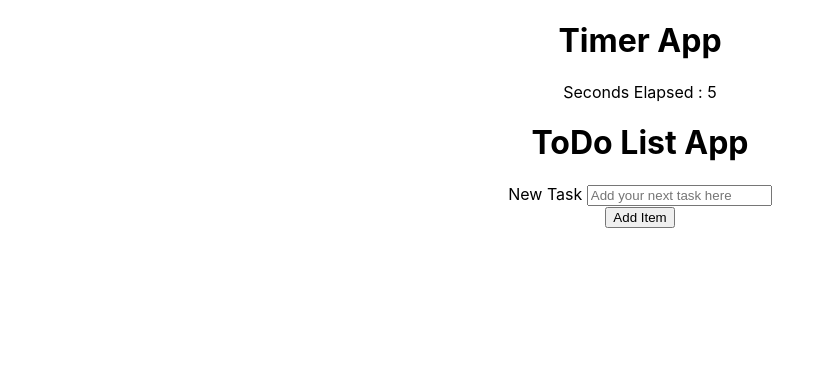
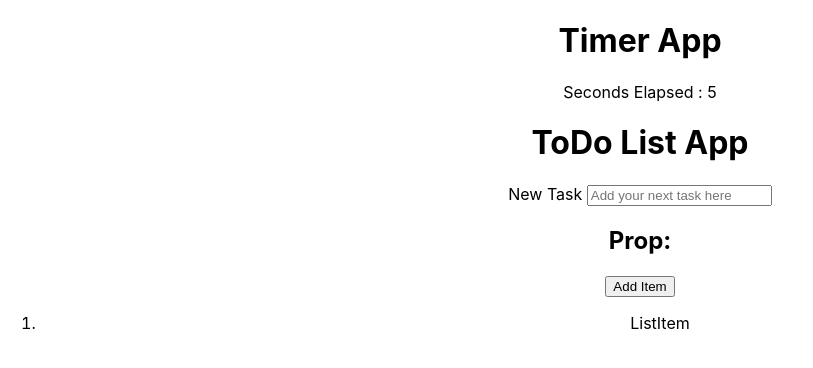
Before and after one commit to binaybhusanp/bootcamp2, a React (Create React App) app: page /theme in a window 1280 px wide. Shown: the top 368 px of the page, without its empty margins (0-813 px from the left). Built offline with nearby package versions, Linux system fonts and the light colour scheme.

Commit message:
lifted state up to communicate between child components

```diff
--- a/src/todoApp/InputForm.js
+++ b/src/todoApp/InputForm.js
@@ -1,15 +1,6 @@
 import { Component } from "react";
 
 class InputForm extends Component{
-
-    state = {
-        currentItem: "",
-    }
-
-    handleChange = (event) => {
-        console.log("input field event: ", event);
-        this.setState({currentItem: event.target.value});
-    }
 
     render() {
 
@@ -17,8 +8,9 @@ class InputForm extends Component{
         <>
             <form>
                 <label>New Task </label>
-                <input type ="text" placeholder="Add your next task here" onChange= {this.handleChange}/>
+                <input type ="text" placeholder="Add your next task here" onChange= {this.props.handleChange}/>
                 <br/>
+                <h2>Prop: {this.props.currentItem}</h2>
                 <button>Add Item</button>
             </form>
         </>
--- /dev/null
+++ b/src/todoApp/ListItem.js
@@ -0,0 +1,15 @@
+import { Component } from "react";
+
+class ListItem extends Component {
+    render() {
+        return (
+            <>
+                <ol>
+                    <li>ListItem</li>
+                </ol>
+            </>
+        );
+    };
+};
+
+export default ListItem;
--- a/src/todoApp/TodoAppHome.js
+++ b/src/todoApp/TodoAppHome.js
@@ -1,13 +1,27 @@
 import { Component } from "react";
 import InputForm from "./InputForm";
+import ListItem from "./ListItem";
 
 class TodoAppHome extends Component {
+
+    state = {
+        currentItem: "",
+    }
+
+    handleChange = (event) => {
+        console.log("input field event: ", event);
+        this.setState({currentItem: event.target.value});
+    }
+
     render() {
         return (
         <>
             <h1>ToDo List App</h1>
             {/* Input form for the todo list App */}
-            <InputForm/>
+            <InputForm currentItem={this.state.currentItem} handleChange={this.handleChange}/>
+
+            {/* List view of the todo list items */}
+            <ListItem/>
         </>
         )
     }
```
